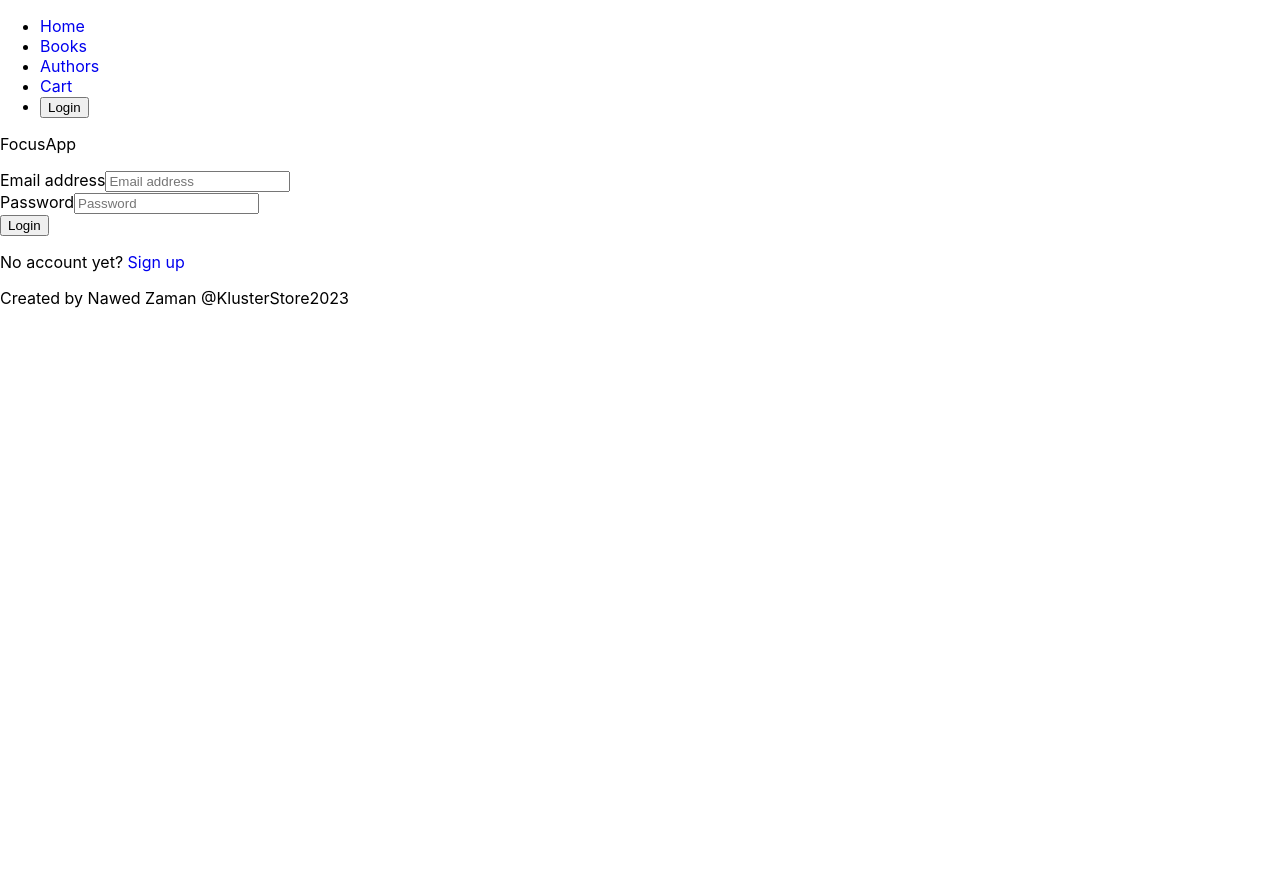
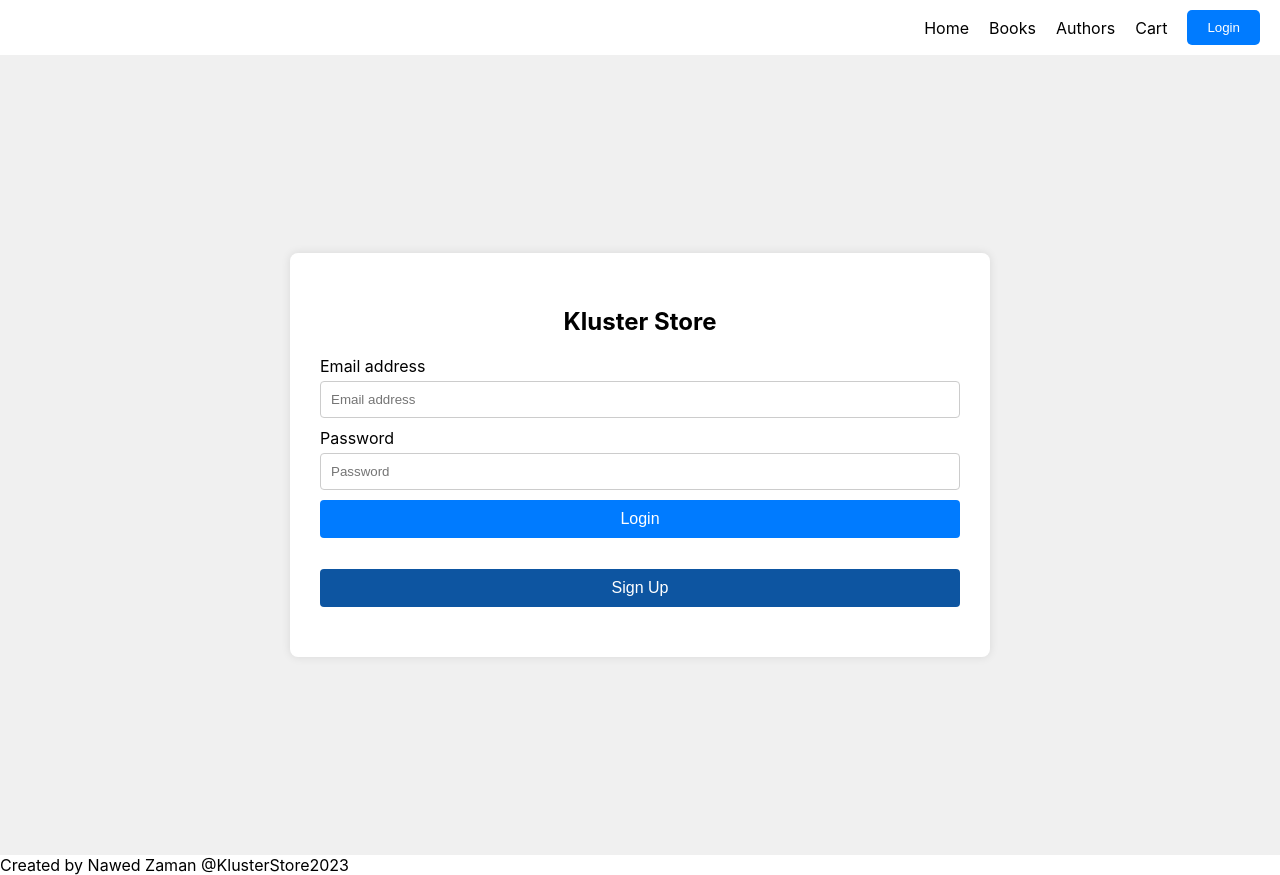
Before and after one commit to nawedzaman/KlusterStore, a React (Create React App) app: page /login in a window 1280 px wide. Before the commit the page ends 800 px from the top, so only its background shows below. Built offline with nearby package versions, Linux system fonts and the light colour scheme; no server answers; the HTML template or start-up script is replaced by a standard one.

Commit message:
add styles #1

```diff
--- /dev/null
+++ b/src/auth/auth.css
@@ -0,0 +1,113 @@
+/* Place this CSS in a separate .css file or use a CSS-in-JS approach like Styled Components */
+
+/* Styling for the main container */
+main {
+    display: flex;
+    justify-content: center;
+    align-items: center;
+    height: 100vh;
+    background-color: #f0f0f0;
+  }
+
+  /* Styling for the login section */
+  section {
+    background-color: #ffffff;
+    padding: 20px;
+    border-radius: 8px;
+    box-shadow: 0 0 10px rgba(0, 0, 0, 0.1);
+    max-width: 300px;
+    width: 100%;
+  }
+
+  p {
+    font-size: 24px;
+    font-weight: bold;
+    text-align: center;
+    margin-bottom: 20px;
+  }
+
+  /* Styling for the form inputs and labels */
+  label {
+    display: block;
+    margin-bottom: 5px;
+  }
+
+  input {
+    width: 100%;
+    padding: 10px;
+    margin-bottom: 10px;
+    border: 1px solid #ccc;
+    border-radius: 4px;
+    box-sizing: border-box;
+  }
+
+  /* Styling for the login button */
+  button.login {
+    width: 100%;
+    padding: 10px;
+    border: none;
+    border-radius: 4px;
+    background-color: #007BFF;
+    color: #fff;
+    font-size: 16px;
+    cursor: pointer;
+  }
+  button.signup {
+    width: 100%;
+    padding: 10px;
+    border: none;
+    border-radius: 4px;
+    background-color: #0d55a1;
+    color: #fff;
+    font-size: 16px;
+    cursor: pointer;
+  }
+
+  button:hover {
+    background-color: #0056b3;
+  }
+
+  /* Styling for the "No account yet?" link */
+  .text-sm {
+    font-size: 14px;
+  }
+
+  .text-white {
+    color: #fff;
+  }
+
+  .text-center {
+    text-align: center;
+  }
+
+  /* Styling for the signup link */
+  NavLink {
+    color: #007BFF;
+    text-decoration: none;
+  }
+
+  NavLink:hover {
+    text-decoration: underline;
+  }
+  @media (min-width: 577px) and (max-width: 768px) {
+    section {
+      max-width: 80%;
+      padding: 20px;
+    }
+
+    p {
+      font-size: 22px;
+    }
+  }
+
+  /* Large screens */
+  @media (min-width: 769px) {
+    section {
+      max-width: 50%;
+      padding: 30px;
+    }
+
+    p {
+      font-size: 24px;
+    }
+  }
--- a/src/auth/authButton.js
+++ b/src/auth/authButton.js
@@ -43,7 +43,7 @@ const AuthButton = () => {
     <div>
       {authenticated ? (
         <>
-        <button onClick={handleLogout}>Logout</button><span>{userName}</span>
+        <span>Hi, {userName}</span><button onClick={handleLogout}>Logout</button>
         </>
 
       ) : (
--- a/src/auth/login.js
+++ b/src/auth/login.js
@@ -1,13 +1,14 @@
-import React, {useState} from 'react';
-import {  signInWithEmailAndPassword   } from 'firebase/auth';
-import { firebase } from './firebaseConfig';
-import { NavLink, useNavigate } from 'react-router-dom'
-import { useDispatch } from 'react-redux';
-import { setAuthenticated } from './authSlice';
+import React, { useState } from "react";
+import { signInWithEmailAndPassword } from "firebase/auth";
+import { firebase } from "./firebaseConfig";
+import {  useNavigate } from "react-router-dom";
+import { useDispatch } from "react-redux";
+import { setAuthenticated } from "./authSlice";
+import "./auth.css";
 const Login = () => {
   const navigate = useNavigate();
-    const [email, setEmail] = useState('');
-    const [password, setPassword] = useState('');
+  const [email, setEmail] = useState("");
+  const [password, setPassword] = useState("");
   const dispatch = useDispatch();
 
   const onLogin = (e) => {
@@ -16,75 +17,72 @@ const Login = () => {
       .then((userCredential) => {
         // Signed in
         const user = userCredential.user;
-            navigate("/")
+        navigate("/");
         console.log(user);
         dispatch(setAuthenticated(true));
       })
       .catch((error) => {
         const errorCode = error.code;
         const errorMessage = error.message;
-            console.log(errorCode, errorMessage)
+        console.log(errorCode, errorMessage);
       });
-
-    }
-
-    return(
+  };
+  const onSignUp = (e) => {
+    navigate("/signup");
+  };
+  return (
     <>
-            <main >
+      <main>
         <section>
-                    <div>
-                        <p> FocusApp </p>
-
+          <div className="content">
+            <div className="left-content">
+              <p>Kluster Store</p>
+            </div>
+            <div className="right-content">
               <form>
                 <div>
-                                <label htmlFor="email-address">
-                                    Email address
-                                </label>
+                  <label htmlFor="email-address">Email address</label>
                   <input
                     id="email-address"
                     name="email"
                     type="email"
                     required
                     placeholder="Email address"
-                                    onChange={(e)=>setEmail(e.target.value)}
+                    onChange={(e) => setEmail(e.target.value)}
                   />
                 </div>
 
                 <div>
-                                <label htmlFor="password">
-                                    Password
-                                </label>
+                  <label htmlFor="password">Password</label>
                   <input
                     id="password"
                     name="password"
                     type="password"
                     required
                     placeholder="Password"
-                                    onChange={(e)=>setPassword(e.target.value)}
+                    onChange={(e) => setPassword(e.target.value)}
                   />
                 </div>
 
                 <div>
-                                <button
-                                    onClick={onLogin}
-                                >
+                  <button className="login" onClick={onLogin}>
                     Login
                   </button>
                 </div>
               </form>
 
               <p className="text-sm text-white text-center">
-                            No account yet? {' '}
-                            <NavLink to="/signup">
-                                Sign up
-                            </NavLink>
+                No account yet?{" "}
+                <button className="signup" onClick={onSignUp}>
+                  Sign Up
+                </button>
               </p>
-
+            </div>
           </div>
         </section>
       </main>
     </>
-    )
-}
+  );
+};
 
-export default Login
+export default Login;
--- a/src/auth/signUp.js
+++ b/src/auth/signUp.js
@@ -17,7 +17,7 @@ const Signup = () => {
             // Signed in
             const user = userCredential.user;
             console.log(user);
-            navigate("/login")
+            navigate("/")
 
         })
         .catch((error) => {
@@ -68,6 +68,7 @@ const Signup = () => {
                         <button
                             type="submit"
                             onClick={onSubmit}
+                            className='signup'
                         >
                             Sign up
                         </button>
--- /dev/null
+++ b/src/components/Book.css
@@ -0,0 +1,123 @@
+/* Main container for books page */
+.books-container {
+    display: flex;
+  }
+
+  /* Book page styles */
+  .books-page {
+    padding: 20px;
+    flex: 1; /* Take remaining space in the container */
+  }
+
+  .books-page h1 {
+    font-size: 36px;
+    margin-bottom: 20px;
+    color: #333;
+  }
+
+  .book-list {
+    display: flex;
+    flex-wrap: wrap;
+    gap: 20px;
+    margin-left: 33%;
+  }
+
+  /* Style for each book item */
+  .book {
+    width: 300px; /* Adjust the width as needed */
+    padding: 20px;
+    background-color: #fff;
+    border-radius: 8px;
+    box-shadow: 0 0 10px rgba(0, 0, 0, 0.1);
+  }
+
+  .book img {
+    max-width: 100%; /* Adjust image width */
+    height: auto;
+    border-radius: 8px;
+  }
+
+  .book h3 {
+    font-size: 24px;
+    margin-bottom: 10px;
+  }
+
+  .book p {
+    font-size: 16px;
+    color: #555;
+  }
+
+  /* Sidebar styles */
+  .sidebar {
+    box-sizing: border-box;
+    background-color: #f5f5f5;
+    padding: 20px;
+    border-radius: 8px;
+    box-shadow: 0 0 10px rgba(0, 0, 0, 0.1);
+    width: 250px;
+    margin-right: 250px;
+  }
+
+  .sidebar h2 {
+    font-size: 24px;
+    margin-bottom: 10px;
+  }
+
+  .sidebar ul {
+    list-style: none;
+    padding: 0;
+  }
+
+  .sidebar li {
+    margin-bottom: 10px;
+  }
+
+  .sidebar button {
+    background-color: #007BFF;
+    color: #fff;
+    border: none;
+    padding: 5px 10px;
+    border-radius: 5px;
+    cursor: pointer;
+    margin-left: 10px;
+  }
+
+  .sidebar button:hover {
+    background-color: #0056b3;
+  }
+
+  .genreMenu,
+  .authorMenu {
+    margin-left: 20px;
+  }
+
+  .genreMenu li,
+  .authorMenu li {
+    margin-bottom: 5px;
+  }
+
+  .genreMenu label,
+  .authorMenu label {
+    display: flex;
+    align-items: center;
+  }
+
+  .genreMenu input,
+  .authorMenu input {
+    margin-right: 10px;
+  }
+
+  /* Additional styles for responsiveness */
+
+  /* Small screens */
+  @media (max-width: 576px) {
+    .sidebar {
+      width: 100%; /* Sidebar takes full width on small screens */
+      margin-bottom: 20px; /* Add some space between sidebar and book page */
+    }
+
+    .book {
+      width: 100%; /* Adjust the width for small screens */
+      margin-bottom: 20px;
+    }
+  }
--- a/src/components/BookFilter.js
+++ b/src/components/BookFilter.js
@@ -1,5 +1,5 @@
 import React, { useState, useEffect } from 'react';
-
+import './Book.css'
 const BookFilter = ({ books, filters, onChange }) => {
   const [genreExpanded, setGenreExpanded] = useState(false);
   const [authorExpanded, setAuthorExpanded] = useState(false);
--- a/src/components/BooksPage.js
+++ b/src/components/BooksPage.js
@@ -2,6 +2,7 @@ import React, { useState,useEffect } from 'react';
 import bookData from '../data/book-data.json';
 import Book from './Book';
 import BookFilter from './BookFilter';
+import './Book.css'
 
 const BooksPage = () => {
   const [books, setBooks] = useState([]);
@@ -30,8 +31,8 @@ console.log(bookData)
   });
 console.log(books)
   return (
-
-    <div className="books-page">
+   <div className="books-container">
+<div className="books-page">
       <h1>Books</h1>
 
       <BookFilter  books={books} filters={filters}  onChange={handleFilterChange} />
@@ -45,6 +46,8 @@ console.log(books)
     </div>
       )}
     </div>
+   </div>
+
   );
 };
 
--- a/src/components/FeaturedBook.js
+++ b/src/components/FeaturedBook.js
@@ -1,6 +1,6 @@
 const FeaturedBook = () => {
     const featuredBook = {
-      coverImage: 'https://example.com/book-cover.jpg',
+      coverImage: 'https://images.unsplash.com/photo-1665077713402-ad959854d778?ixlib=rb-4.0.3&ixid=M3wxMjA3fDB8MHxwaG90by1wYWdlfHx8fGVufDB8fHx8fA%3D%3D&auto=format&fit=crop&w=2070&q=80',
       title: 'The Lord of the Rings',
       author: 'J.R.R. Tolkien',
       description: 'An epic high fantasy trilogy written by English philologist and University of Oxford professor J. R. R. Tolkien. The story began as a sequel to Tolkien\'s 1937 fantasy novel The Hobbit, but eventually developed into a much larger work. Written in stages between 1937 and 1949, with much of it being written during World War II, it was originally published in three volumes in 1954 and 1955. It has since been reprinted numerous times and translated into at least 38 languages, becoming one of the best-selling novels ever written.',
@@ -8,6 +8,8 @@ const FeaturedBook = () => {
 
     return (
       <div className="featured-book">
+        <h3>Featured</h3>
+        <hr />
         <img src={featuredBook.coverImage} alt={featuredBook.title} />
 
         <div className="featured-book-info">
--- /dev/null
+++ b/src/components/Header.css
@@ -0,0 +1,85 @@
+/* Styles for the navigation bar */
+nav {
+    background-color: rgba(68, 63, 63, 0);
+    padding: 10px 20px;
+    display: flex;
+    justify-content: flex-end;
+
+  }
+
+  ul {
+    list-style: none;
+    padding: 0;
+    margin: 0;
+    display: flex;
+    align-items: center;
+  }
+
+  li {
+    display: inline;
+    margin-right: 20px;
+  }
+
+  li:last-child {
+    margin-right: 0;
+  }
+
+  a {
+    color: #000000;
+    text-decoration: none;
+  }
+
+  a:hover {
+    text-decoration: underline;
+  }
+
+  span {
+    color: black;
+    border-radius: 50%;
+    padding: 5px 10px;
+    margin-left: 5px;
+  }
+
+  /* Styles for the authentication button */
+  .authButton {
+    display: flex;
+    align-items: center;
+  }
+
+  .authButton button {
+    background-color: #007BFF;
+    color: white;
+    border: none;
+    padding: 10px 20px;
+    border-radius: 5px;
+    cursor: pointer;
+  }
+
+  .authButton button:hover {
+    background-color: #0056b3;
+  }
+
+  /* Additional styles for responsiveness */
+
+  /* Small screens */
+  @media (max-width: 576px) {
+    nav {
+      padding: 10px;
+      justify-content: center;
+    }
+
+    ul {
+      flex-direction: column;
+      align-items: flex-start;
+    }
+
+    li {
+      display: block;
+      margin: 0;
+      padding: 10px 0;
+    }
+
+    li:last-child {
+      margin-bottom: 10px; /* Add margin to separate the last item */
+    }
+  }
--- a/src/components/Header.js
+++ b/src/components/Header.js
@@ -6,6 +6,7 @@ import React from 'react';
 import { Link } from 'react-router-dom';
 import { useSelector } from 'react-redux';
 import AuthButton from '../auth/authButton'
+import './Header.css'
 
 const Header = () => {
   // Get the cart items from Redux store
@@ -25,7 +26,7 @@ console.log(cartItems);
              Cart {totalItemsInCart > 0 && <span>{totalItemsInCart}</span>}
           </Link>
         </li>
-        <li>
+        <li className='authButton'>
           <AuthButton/>
         </li>
       </ul>
--- /dev/null
+++ b/src/components/HomePage.css
@@ -0,0 +1,109 @@
+/* HomePage.css */
+
+.home-page {
+    padding: 20px;
+  }
+
+  .welcome {
+    display: flex;
+    justify-content: space-between;
+    align-items: center;
+    margin-bottom: 20px;
+    text-align: center; /* Center-align the text */
+    margin-left: 10%;
+    margin-right: 10%;/* Add margin to the right */
+  }
+
+  .welcome .text-content {
+    width: 20%;
+    flex: 1;
+    padding-right: 20px;
+    box-sizing: border-box;
+
+  }
+
+  .welcome img {
+
+    max-width: 70%;
+    height: auto;
+    border-radius: 8px;
+  }
+
+  .featured {
+    text-align: center;
+  }
+
+  .featured button {
+    background-color: #fff;
+    color: #000000;
+    border: none;
+    padding: 15px 30px;
+    font-size: 18px;
+    cursor: pointer;
+    border-radius: 5px;
+    transition: background-color 0.3s ease-in-out;
+  }
+
+  .featured button:hover {
+    background-color: #9d4f2b;
+    transform: translateY(-2px);
+  }
+  .featured-book {
+    display: flex;
+    flex-direction: column;
+    align-items: center;
+
+    padding: 20px;
+    border-radius: 8px;
+    margin-top: 20px;
+  }
+
+  .featured-book h3 {
+    font-size: 24px;
+    margin-bottom: 10px;
+  }
+
+  .featured-book img {
+    max-width: 25%;
+    height: auto;
+    border-radius: 8px;
+    margin-bottom: 10px;
+  }
+
+  .featured-book-info h3 {
+    font-size: 20px;
+    margin-bottom: 5px;
+  }
+
+  .featured-book-info h4 {
+    font-size: 16px;
+    margin-bottom: 10px;
+  }
+
+  .featured-book-info p {
+    font-size: 16px;
+    color: #555;
+  }
+  /* Additional styles for responsiveness */
+
+  /* Small screens */
+  @media (max-width: 576px) {
+    .welcome {
+      flex-direction: column;
+      align-items: flex-start;
+    }
+
+    .welcome .text-content {
+      padding-right: 0;
+    }
+
+    .welcome img {
+      max-width: 100%;
+      margin-bottom: 20px;
+    }
+    .featured-book {
+        width: 100%;
+        padding: 10px;
+        margin: 0;
+      }
+  }
--- a/src/components/HomePage.js
+++ b/src/components/HomePage.js
@@ -1,7 +1,7 @@
-import React from 'react';
-import FeaturedBook from './FeaturedBook';
+import React from "react";
+import FeaturedBook from "./FeaturedBook";
 import { useNavigate } from "react-router-dom";
-
+import "./HomePage.css";
 const HomePage = () => {
   const navigate = useNavigate();
   const routeChange = () => {
@@ -10,10 +10,27 @@ const HomePage = () => {
   };
   return (
     <div className="home-page">
-      <h1>Welcome to the Bookstore!</h1>
-      <h3>Welcome to our online bookstore, where you can browse and buy a vast array of fiction and non-fiction books in many genres. We believe there is a book out there for everyone, and our mission is to help you find it. Browse our selection and find your next adventure!</h3>
-      <FeaturedBook />
-      <button onClick={routeChange}>Browse all </button>
+      <div className="welcome">
+        <div className="welcome-text">
+          <h1>Welcome to our online Bookstore!</h1>
+          <h3>
+            Welcome to our online bookstore, where you can browse and buy a vast
+            array of fiction and non-fiction books in many genres. We believe
+            there is a book out there for everyone, and our mission is to help
+            you find it. Browse our selection and find your next adventure!
+          </h3>
+        </div>
+        <div className="welcome-img">
+          <img
+            src="https://images.unsplash.com/photo-1578511161102-485cc0775c6b?ixlib=rb-4.0.3&ixid=M3wxMjA3fDB8MHxwaG90by1wYWdlfHx8fGVufDB8fHx8fA%3D%3D&auto=format&fit=crop&w=1887&q=80"
+            alt=""
+          />
+        </div>
+      </div>
+      <div className="featured">
+        <FeaturedBook />
+        <button onClick={routeChange}>Browse all </button>
+      </div>
     </div>
   );
 };
```
Lines whose indentation alone changed are shown as unchanged.
